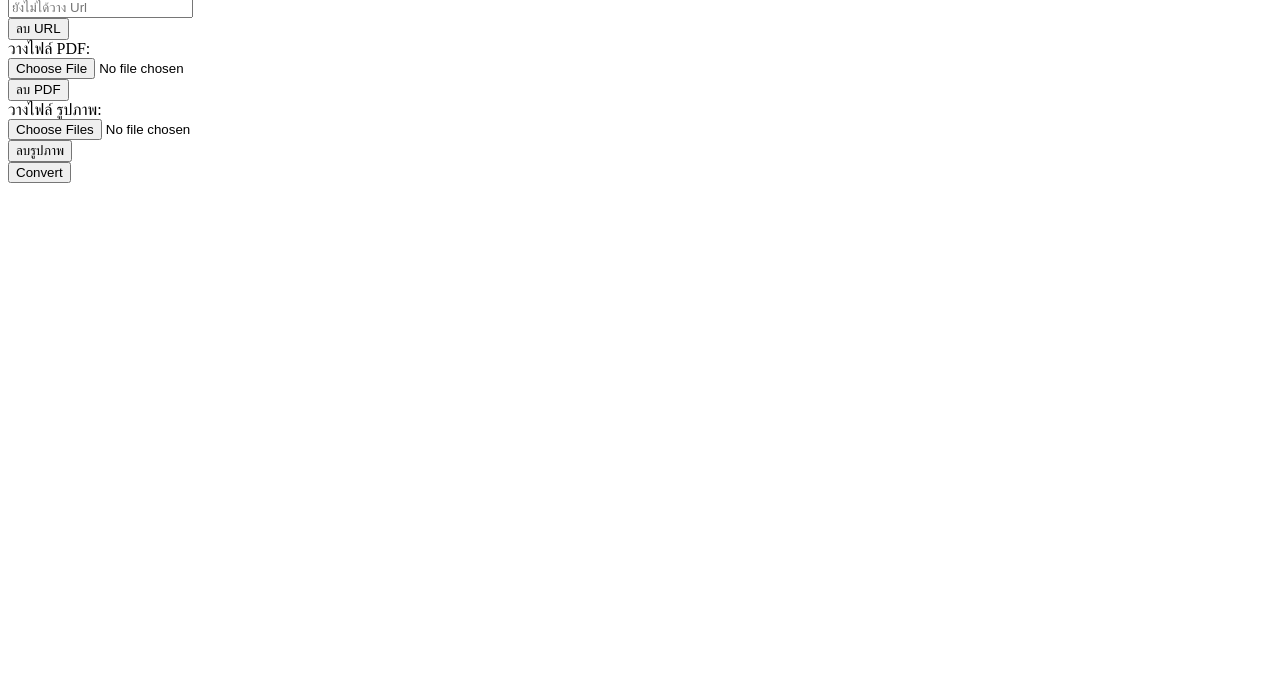
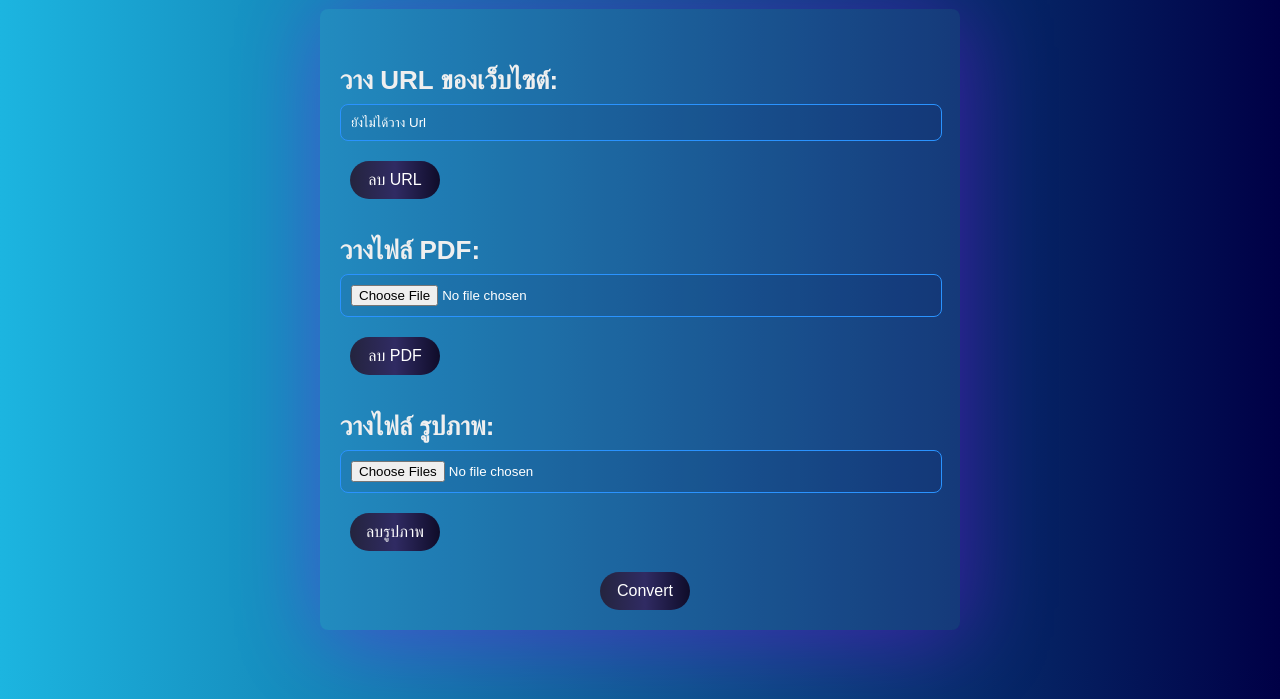
Before and after one commit to atikan123/myproject, a website: page index.html in a window 1280 px wide. Shown: the part 101-800 px from the top of the page. Drawn offline with Linux system fonts and the light colour scheme; the site is published under a folder, as on GitHub Pages, so addresses that start at the root find nothing.

Commit message:
Update index.html

```diff
--- a/index.html
+++ b/index.html
@@ -4,7 +4,7 @@
     <meta charset="UTF-8">
     <meta name="viewport" content="width=device-width, initial-scale=1.0">
     <title>Web and PDF or images to Word</title>
-    <link rel="stylesheet" href="/static/styles.css"> <!-- ปรับที่นี่ -->
+    <link rel="stylesheet" href="static/styles.css"> <!-- ปรับที่นี่ -->
     <script>
         function clearUrl() {
             document.getElementById('url').value = '';
```
